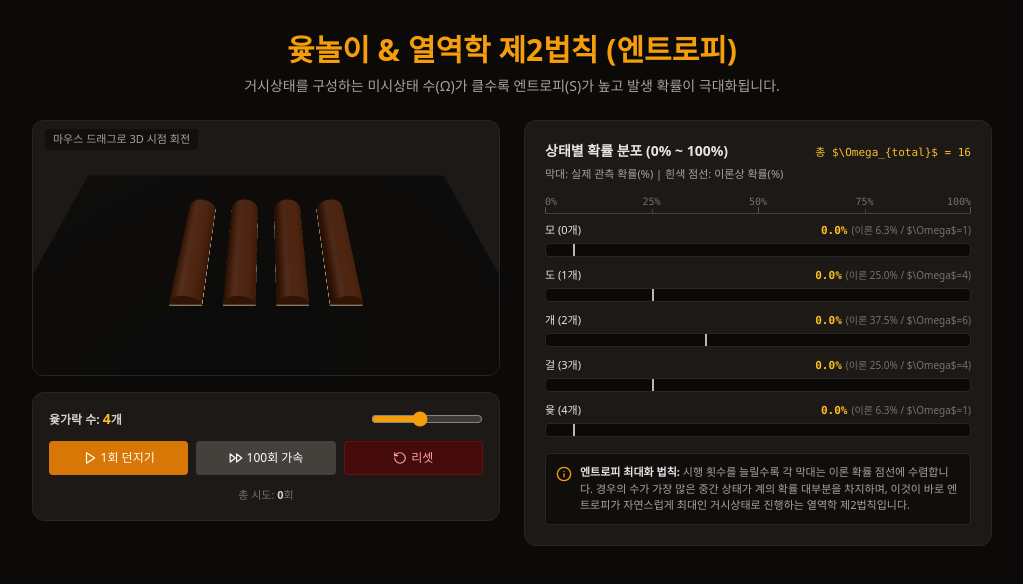
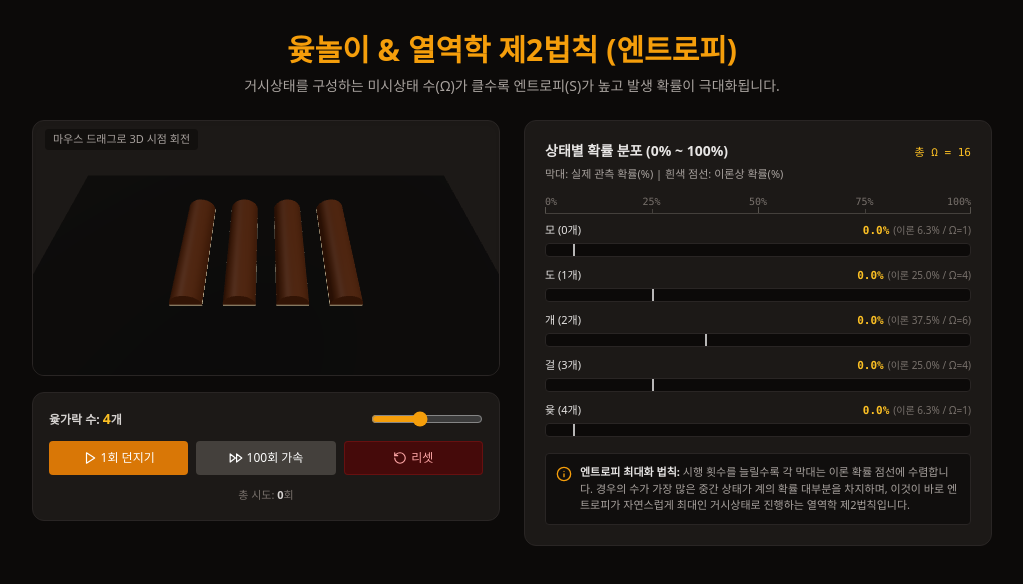
Before and after one commit to ty3370/vercel-yut-entropy, a Next.js app: page / in a window 1280 px wide. Shown: the top 584 px of the page, without its empty margins (128-1151 px from the left). Built offline with nearby package versions, Linux system fonts and the light colour scheme.

Commit message:
Update page.tsx

```diff
--- a/app/page.tsx
+++ b/app/page.tsx
@@ -147,7 +147,7 @@ export default function Home() {
             <div className="flex justify-between items-baseline mb-1">
               <h2 className="text-sm font-bold text-stone-200">상태별 확률 분포 (0% ~ 100%)</h2>
               <span className="text-[11px] text-amber-400 font-mono">
-                총 $\Omega_{'{total}'}$ = {totalMicrostates}
+                총 Ω = {totalMicrostates}
               </span>
             </div>
             <p className="text-[11px] text-stone-400 mb-3">
@@ -189,7 +189,7 @@ export default function Home() {
                       <span>
                         <strong className="text-amber-400 font-mono">{observedProb.toFixed(1)}%</strong>
                         <span className="text-stone-500 text-[10px] ml-1">
-                          (이론 {theoreticalProb.toFixed(1)}% / $\Omega$={omega})
+                          (이론 {theoreticalProb.toFixed(1)}% / Ω={omega})
                         </span>
                       </span>
                     </div>
```
